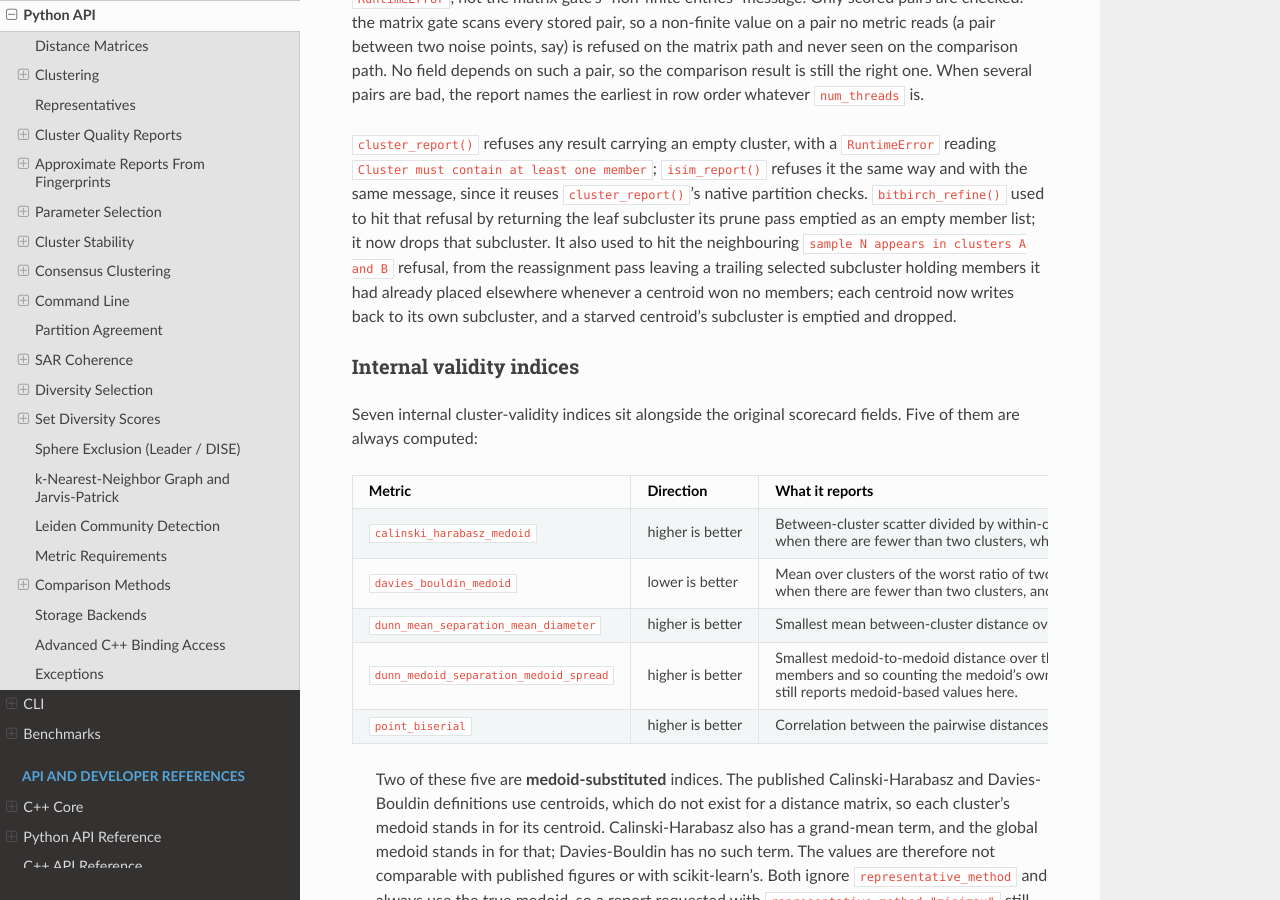
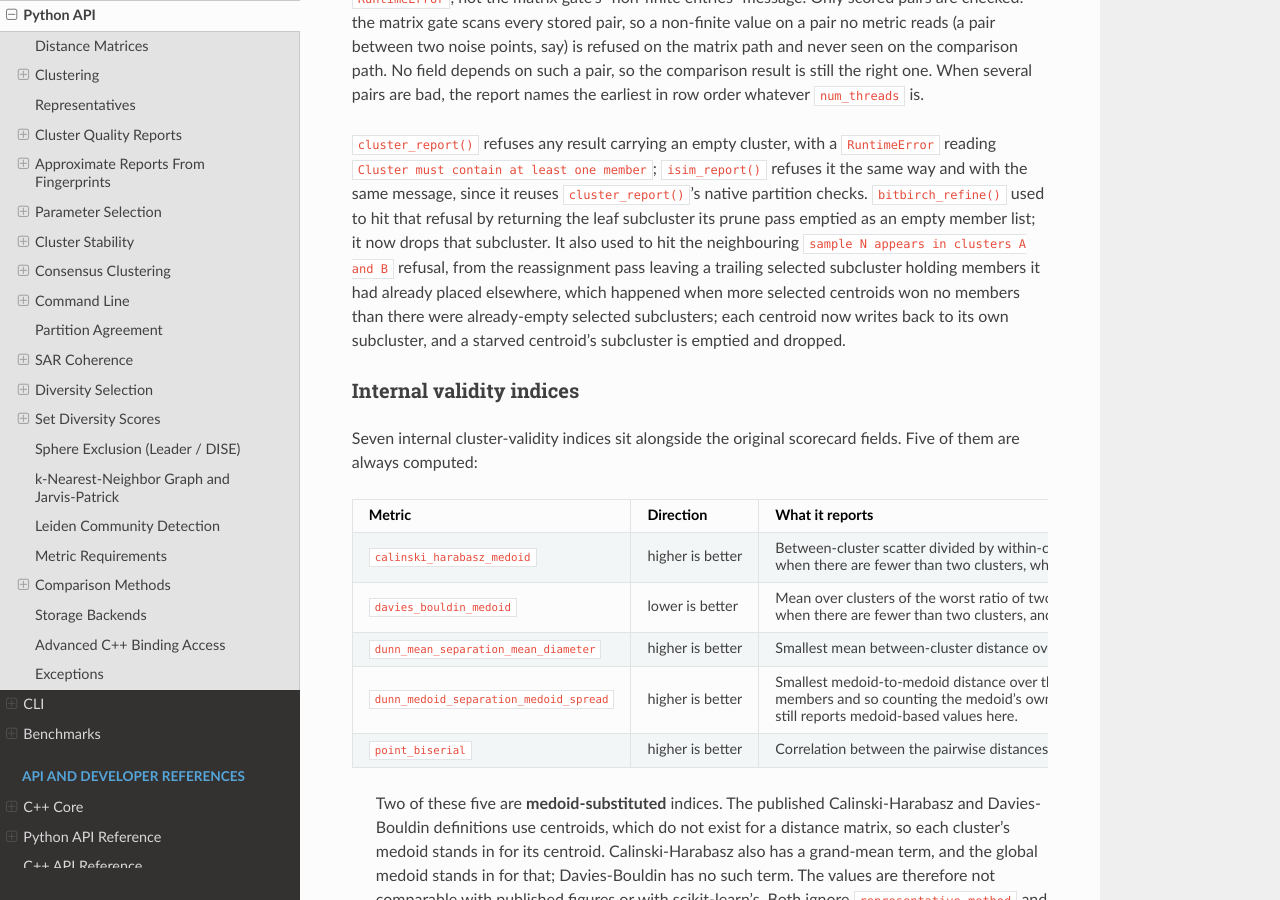
Before and after one commit to scott-arne/oecluster, a Sphinx documentation site: the page built from docs/python-api.md, in a window 1280 px wide and 900 px high, scrolled down 19552 px. Built offline with Sphinx 7.4.7 and the Read the Docs theme 3.1.0, drawn with Linux system fonts in a browser that asks for light colours; pages that are not in the unit, such as notebooks, are missing from menus; the version number is read from the project's files by our own code.

Commit message:
docs: the refusal passage still made starvation sufficient
The guide passage on the sample-in-two-clusters refusal said the
duplication happened whenever a centroid won no members. It happened
only when more selected centroids won no members than there were
already-empty selected subclusters; the boundary fixture has one of
each and never duplicated.

```diff
--- a/docs/python-api.md
+++ b/docs/python-api.md
@@ -992,7 +992,8 @@ to hit that refusal by returning the leaf subcluster its prune pass emptied as
 an empty member list; it now drops that subcluster. It also used to hit the
 neighbouring `sample N appears in clusters A and B` refusal, from the
 reassignment pass leaving a trailing selected subcluster holding members it
-had already placed elsewhere whenever a centroid won no members; each centroid
+had already placed elsewhere, which happened when more selected centroids won
+no members than there were already-empty selected subclusters; each centroid
 now writes back to its own subcluster, and a starved centroid's subcluster is
 emptied and dropped.
 
```
